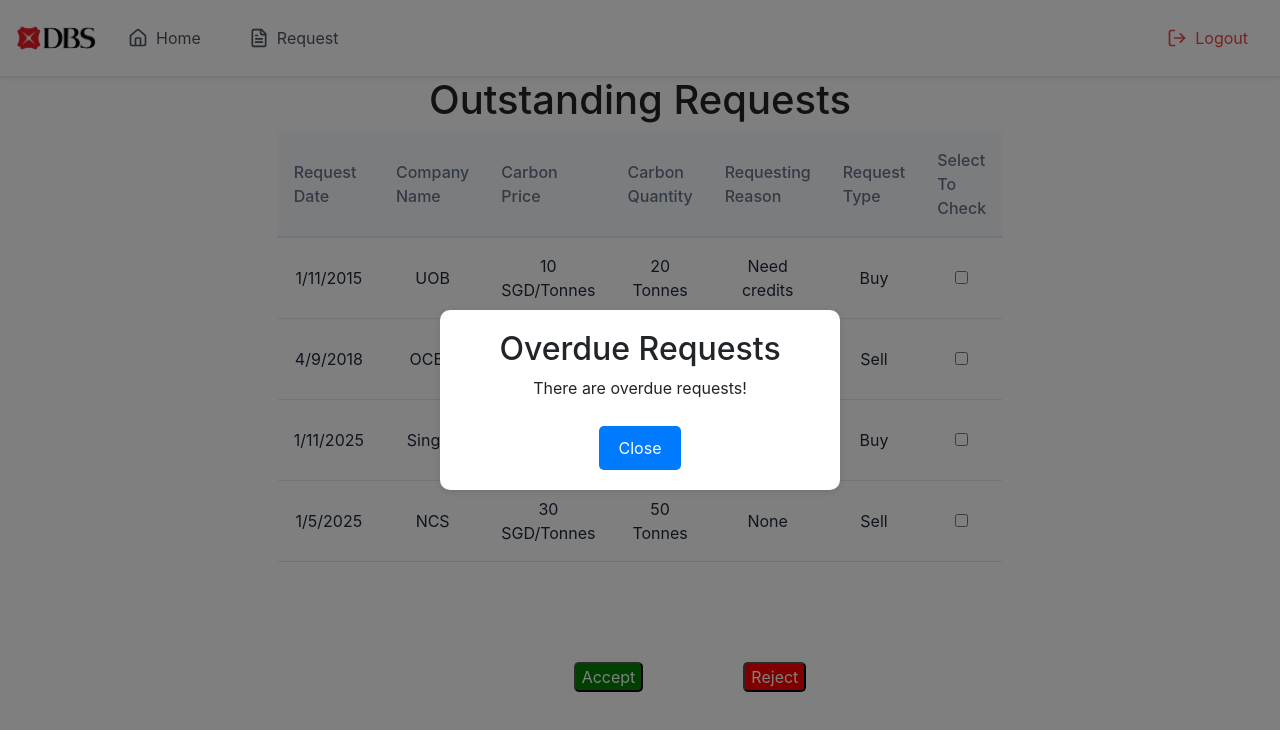
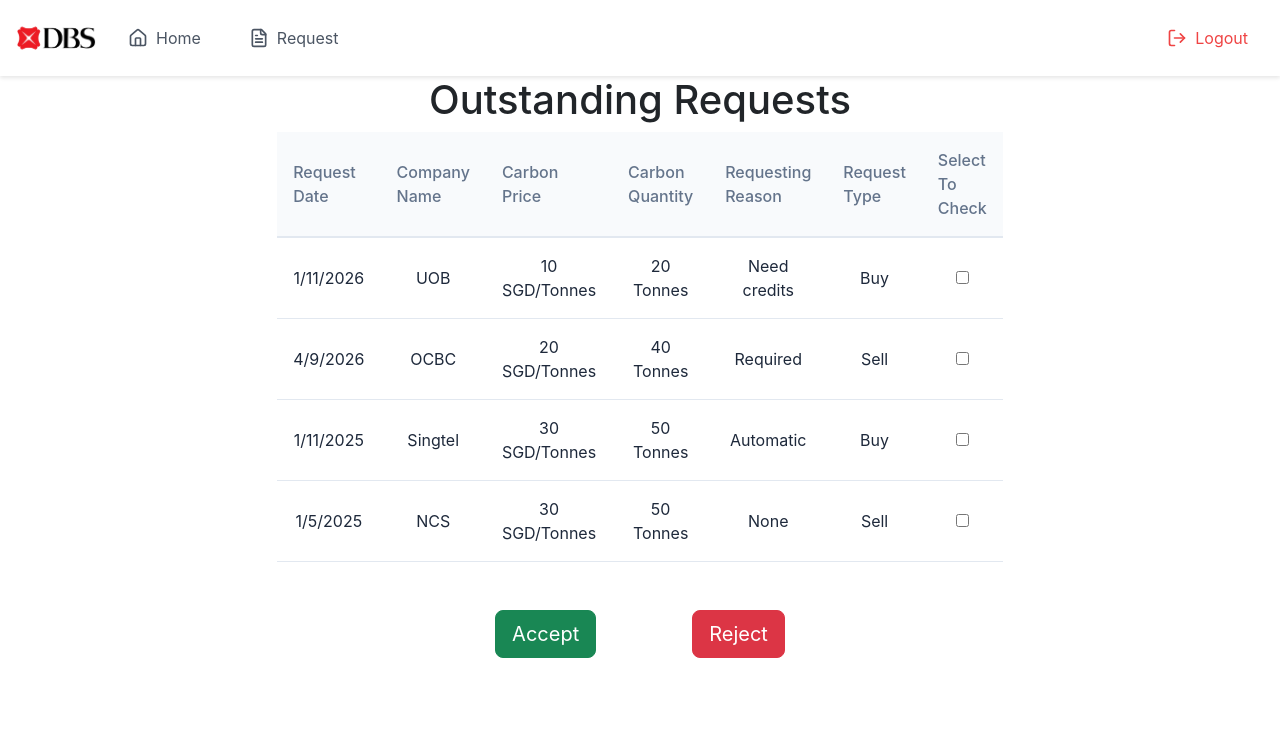
Before and after one commit to NotAnAddictz/TechTrek25, a React (Create React App) app in the folder carbon-trading-webapp/: page /OtherRequestPage in a window 1280 px wide. Shown: the top 730 px of the page. Built offline with nearby package versions, Linux system fonts and the light colour scheme.

Commit message:
check if box is checked or not

```diff
--- a/carbon-trading-webapp/src/pages/OtherRequestPage.jsx
+++ b/carbon-trading-webapp/src/pages/OtherRequestPage.jsx
@@ -4,9 +4,9 @@ import 'reactjs-popup/dist/index.css';
 import Navbar from '../components/navbar';
 
 const data = [
-    {requestdate: "1/11/2015", companyname: "UOB", carbonprice: "10 SGD/Tonnes", carbonquantity: "20 Tonnes",
+    {requestdate: "1/11/2026", companyname: "UOB", carbonprice: "10 SGD/Tonnes", carbonquantity: "20 Tonnes",
         requestingreason: "Need credits", requesttype: "Buy"},
-    {requestdate: "4/9/2018", companyname: "OCBC", carbonprice: "20 SGD/Tonnes", carbonquantity: "40 Tonnes",
+    {requestdate: "4/9/2026", companyname: "OCBC", carbonprice: "20 SGD/Tonnes", carbonquantity: "40 Tonnes",
         requestingreason: "Required", requesttype: "Sell"},
     {requestdate: "1/11/2025", companyname: "Singtel", carbonprice: "30 SGD/Tonnes", carbonquantity: "50 Tonnes",
         requestingreason: "Automatic", requesttype: "Buy"},
@@ -17,6 +17,13 @@ const data = [
 const OtherRequestPage = () => {
     const [overdueRequests, setOverdueRequests] = React.useState([])
     const [hasModal, setHasModal] = React.useState(false)
+    const [checkedState, setCheckedState] = useState(new Array(data.length).fill(false))
+
+    const handleOnChange = (position) => {
+      const updatedCheckState = checkedState.map((val, key) => key == position ? !val : val)
+
+      setCheckedState(updatedCheckState)
+    }
 
     useEffect(() => {
         const date = new Date()
@@ -62,15 +69,16 @@ const OtherRequestPage = () => {
                             <td>{val.carbonquantity}</td>
                             <td>{val.requestingreason}</td>
                             <td>{val.requesttype}</td>
-                            <td><input type='checkbox'/></td>
+                            <td><input type='checkbox' id={`custom-checkbox-${key}`} checked={checkedState[key]}
+                            onChange={() => handleOnChange(key)}/></td>
                         </tr>
                     )
             })}
         </table>
-        <button style={{backgroundColor: "green", color: "white", borderRadius: "5px", margin: "100px"}}>
+        <button type="button" class="btn btn-success btn-lg m-5" onClick={() => console.log(checkedState)}>
             Accept
         </button>
-        <button style={{backgroundColor: "red", color: "white", borderRadius: "5px"}}>
+        <button type="button" class="btn btn-danger btn-lg m-5" onClick={() => console.log(checkedState)}>
             Reject
         </button>
         {hasModal && (
```
